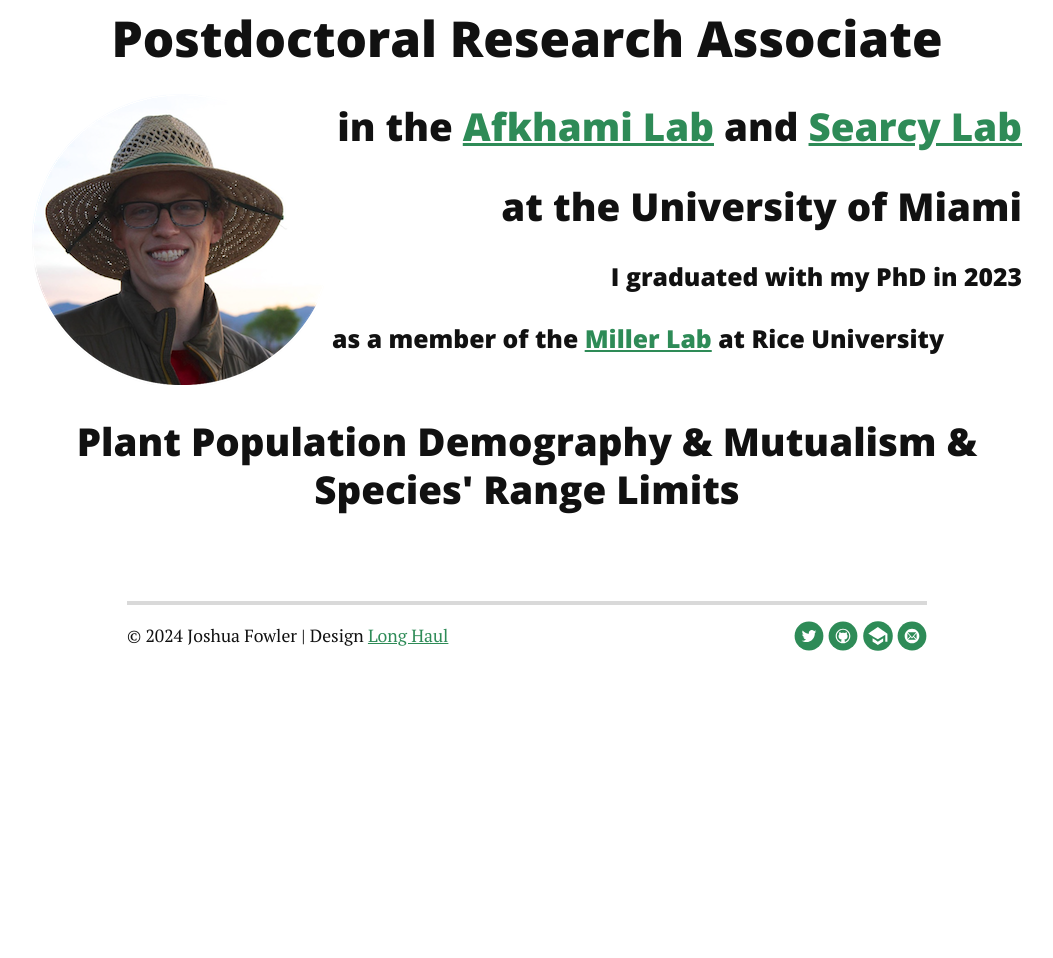
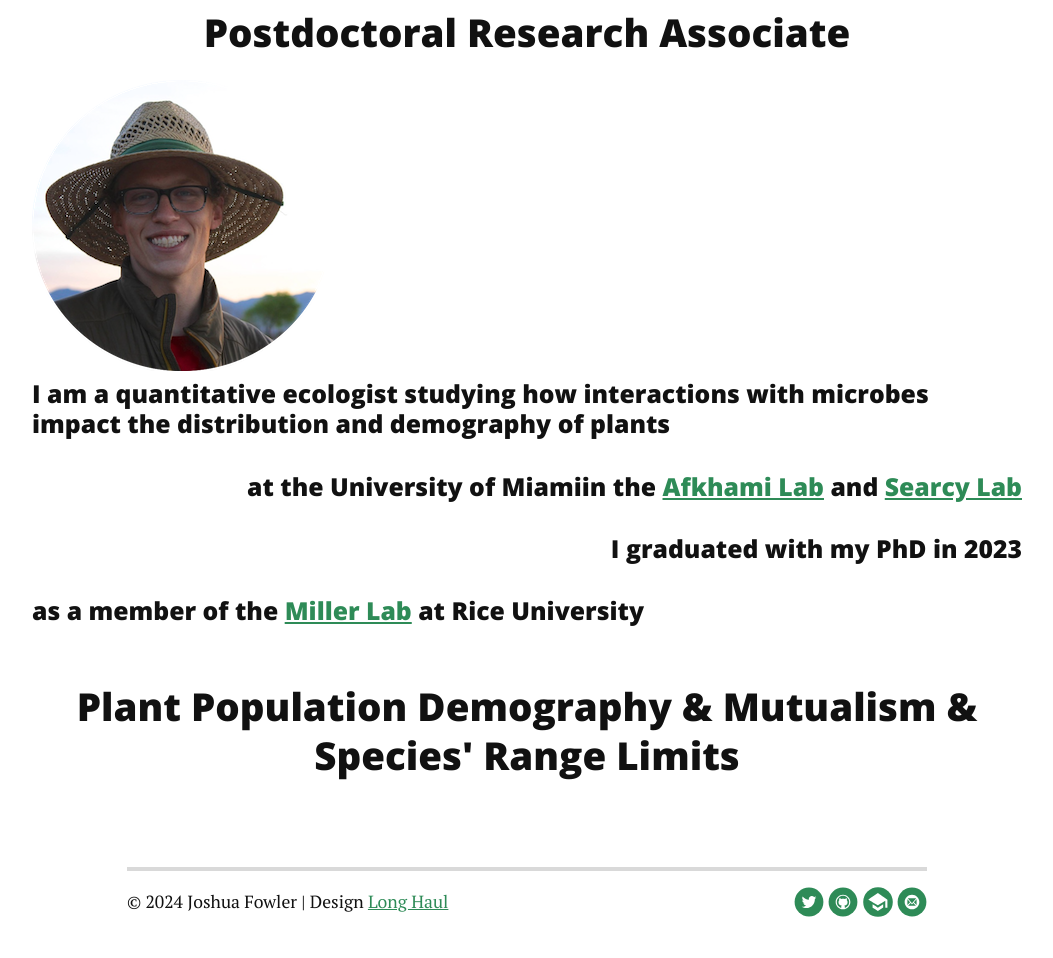
Before and after one commit to joshuacfowler/joshuacfowler.github.io, a Jekyll site: the page built from index.html, in a window 1280 px wide. Shown: the part 330-1288 px from the top of the page, without its empty margins (113-1166 px from the left). Built offline with Jekyll 4.4.1, drawn with Linux system fonts in a browser that asks for light colours; nearby versions of some CDN libraries; the list of posts is cut into pages by our own code; before the commit the page ends 1023 px from its top, so only the background shows below that.

Commit message:
Update index.html

```diff
--- a/index.html
+++ b/index.html
@@ -4,12 +4,14 @@
 ---
 
 <div class="home" id="home">
-  <h2 class="PageTitle" style="text-align:center"> Postdoctoral Research Associate </h2>
+  <h3 class="PageTitle" style="text-align:center"> Postdoctoral Research Associate </h3>
   <div>
      <img src="/assets/img/portrait.png" style="float:left">
-        <h3 style="float:right"> in the <a href="https://michelleafkhami.wordpress.com/"> Afkhami Lab</a> and <a href="https://casearcy.wordpress.com/"> Searcy Lab</a></h3>
-           <h3 style="float:right"> at the University of Miami</h3>
+       <h4 style="float:right"> I am a quantitative ecologist studying how interactions with microbes impact the distribution and demography of plants </h4>
 
+        <h4 style="float:right"> in the <a href="https://michelleafkhami.wordpress.com/"> Afkhami Lab</a> and <a href="https://casearcy.wordpress.com/"> Searcy Lab</a></h4>
+           <h4 style="float:right"> at the University of Miami</h4>
+              <h4 style="float:right">                             </h4>
          <h4 style="float:right"> I graduated with my PhD in 2023 </h4>
        <h4 style="float:left">as a member of the <a href="https://miller-lab-ecology.weebly.com/"> Miller Lab</a> at Rice University</h4>
   </div>
```
